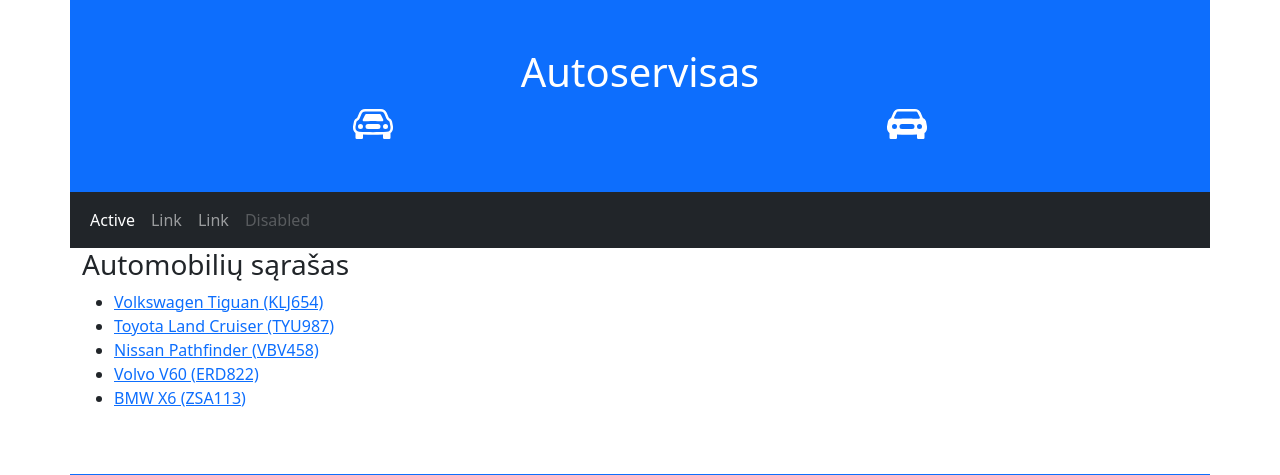
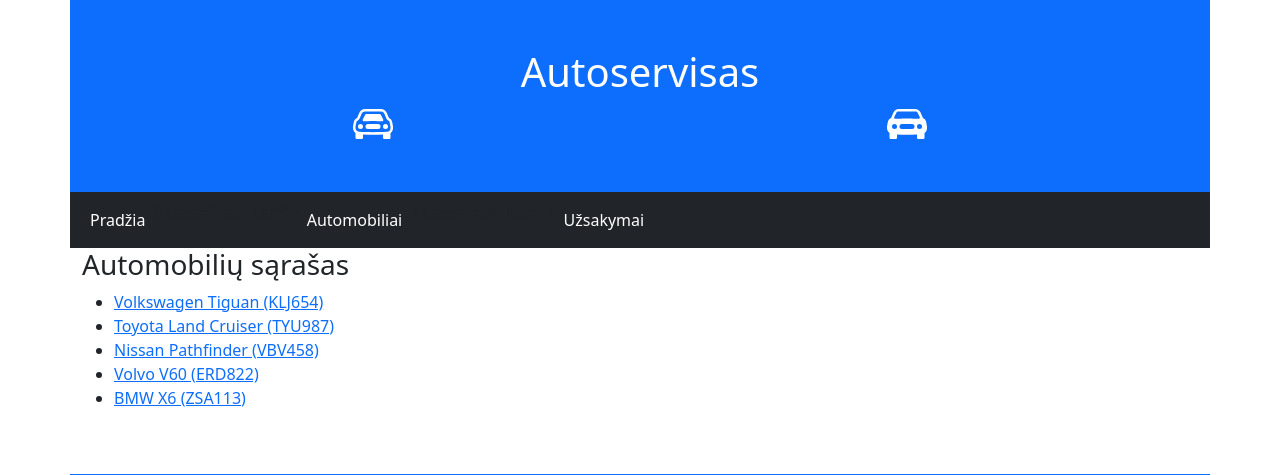
Before and after one commit to gyteniz/Django_autoservisas, a Django app: page /autoservisas/automobiliai/ in a window 1280 px wide. Shown: the top 475 px of the page. Run offline with Django 4.2, Linux system fonts and the light colour scheme; data comes from the database, SQL or seed files in the repository.

Commit message:
4 PAPILDOMAI: prideta meniu juosta

```diff
--- a/mysite/autoservisas/templates/base.html
+++ b/mysite/autoservisas/templates/base.html
@@ -40,17 +40,15 @@
     <div class="container-fluid">
         <ul class="navbar-nav">
             <li class="nav-item">
-                <a class="nav-link active" href="#">Active</a>
+                <a class="nav-link active" href="{% url 'index' %}">Pradžia</a>
             </li>
-            <li class="nav-item">
-                <a class="nav-link" href="#">Link</a>
+            li class="nav-item">
+                <a class="nav-link active" href="{% url 'automobiliai' %}">Automobiliai</a>
             </li>
-            <li class="nav-item">
-                <a class="nav-link" href="#">Link</a>
+            li class="nav-item">
+                <a class="nav-link active" href="{% url 'uzsakymai' %}">Užsakymai</a>
             </li>
-            <li class="nav-item">
-                <a class="nav-link disabled" href="#">Disabled</a>
-            </li>
+
         </ul>
     </div>
 </nav>
--- a/mysite/autoservisas/urls.py
+++ b/mysite/autoservisas/urls.py
@@ -4,7 +4,7 @@ from . import views
 
 urlpatterns = [
     path('', views.index, name='index'),
-    path('automobiliai/', views.automobiliai, name='automobilis'),
+    path('automobiliai/', views.automobiliai, name='automobiliai'),
     path('automobiliai/<int:automobilis_id>', views.automobilis, name='automobilis'),
     path('uzsakymai/', views.OrderListView.as_view(), name='uzsakymai'),
     path('uzsakymai/<int:pk>', views.OrderDetailView.as_view(), name='uzsakymas'),
```
